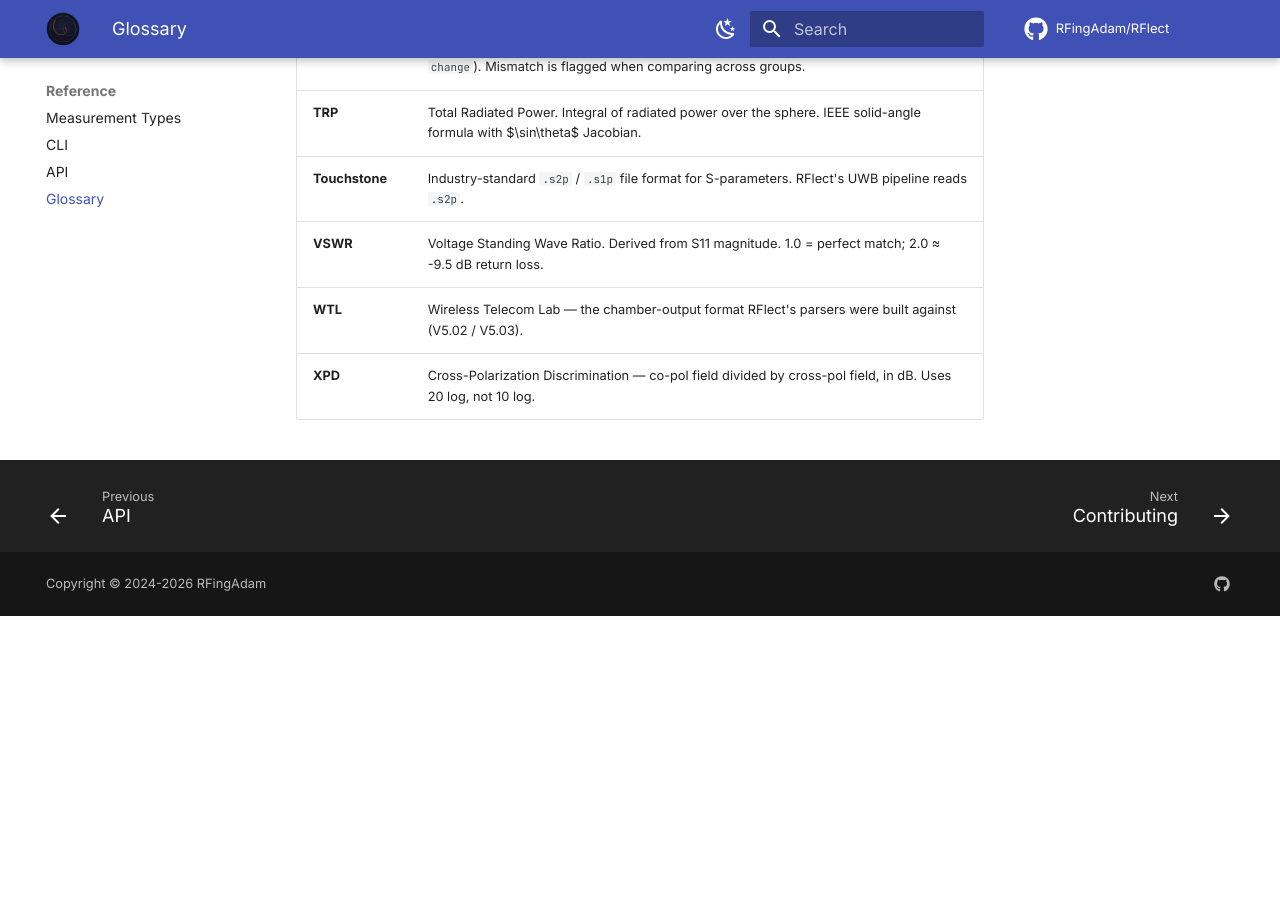
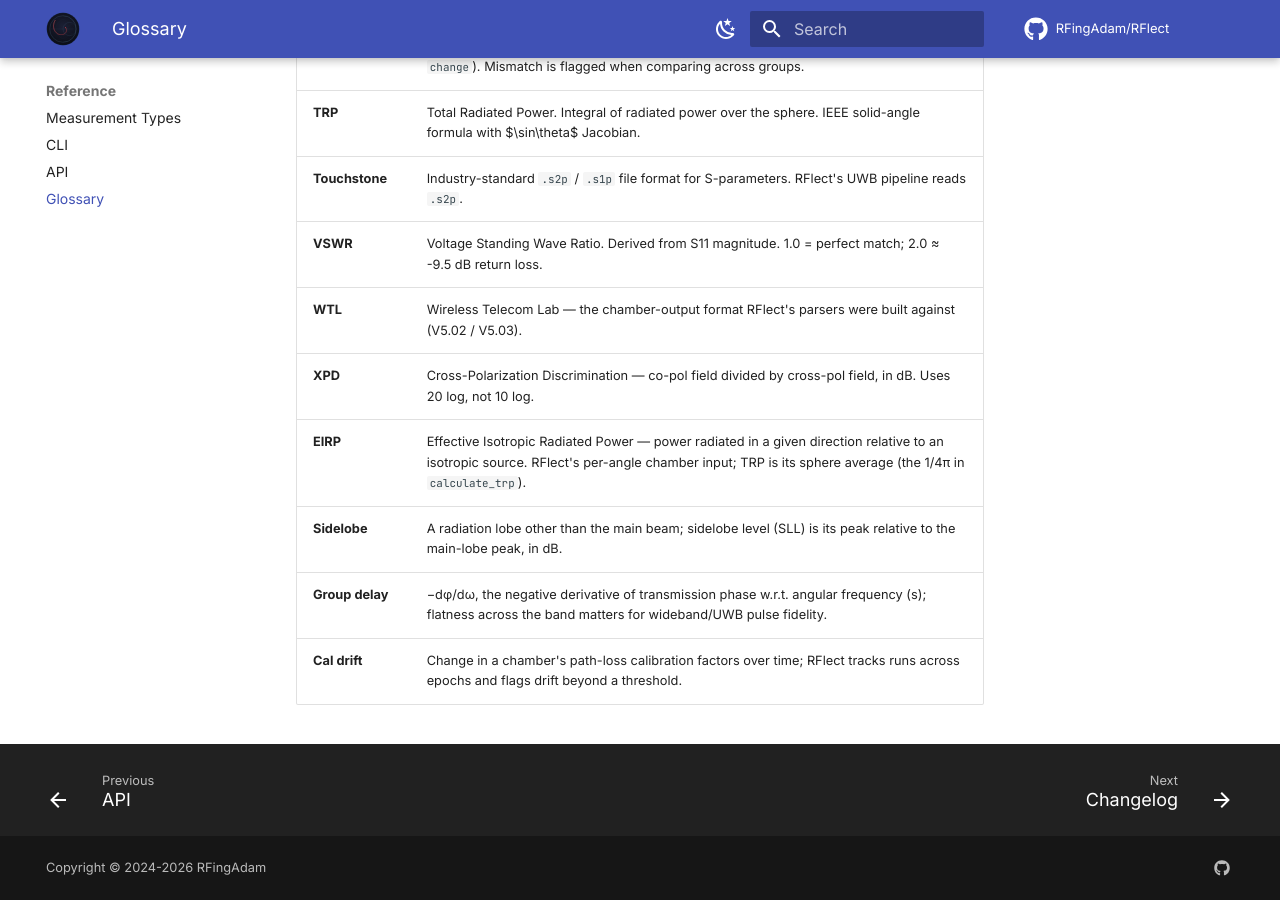
Before and after one commit to Yverr0y/RFlect, an MkDocs documentation site: the page built from docs/reference/glossary.md, in a window 1280 px wide and 900 px high, scrolled down 1278 px. Built offline with MkDocs 1.6.1 and Material for MkDocs 9.7.7, drawn with Linux system fonts in a browser that asks for light colours; comment, search, counter and statistics services are not loaded; before the commit the page ends 1894 px from its top, so only the background shows below that.

Commit message:
docs: add CHANGELOG + finish reference glossary (v5.1)
- Add CHANGELOG.md (Keep-a-Changelog) seeded from RELEASE_NOTES.md, surfaced
  in the docs nav via docs/changelog.md (include-markdown). Closes #21.
- Glossary: add the remaining emitted-metric terms (EIRP, Sidelobe, Group
  delay, Cal drift). The glossary/measurement-types/mcp-overview pages were
  substantially rebuilt in v5.0.0; this finishes the metric coverage. Closes #20.
- mkdocs --strict builds clean.

```diff
--- a/docs/reference/glossary.md
+++ b/docs/reference/glossary.md
@@ -25,3 +25,7 @@
 | **VSWR** | Voltage Standing Wave Ratio. Derived from S11 magnitude. 1.0 = perfect match; 2.0 ≈ -9.5 dB return loss. |
 | **WTL** | Wireless Telecom Lab — the chamber-output format RFlect's parsers were built against (V5.02 / V5.03). |
 | **XPD** | Cross-Polarization Discrimination — co-pol field divided by cross-pol field, in dB. Uses 20 log, not 10 log. |
+| **EIRP** | Effective Isotropic Radiated Power — power radiated in a given direction relative to an isotropic source. RFlect's per-angle chamber input; TRP is its sphere average (the 1/4π in `calculate_trp`). |
+| **Sidelobe** | A radiation lobe other than the main beam; sidelobe level (SLL) is its peak relative to the main-lobe peak, in dB. |
+| **Group delay** | −dφ/dω, the negative derivative of transmission phase w.r.t. angular frequency (s); flatness across the band matters for wideband/UWB pulse fidelity. |
+| **Cal drift** | Change in a chamber's path-loss calibration factors over time; RFlect tracks runs across epochs and flags drift beyond a threshold. |
--- a/mkdocs.yml
+++ b/mkdocs.yml
@@ -110,4 +110,5 @@ nav:
       - CLI: reference/cli.md
       - API: reference/api.md
       - Glossary: reference/glossary.md
+  - Changelog: changelog.md
   - Contributing: contributing.md
```
Also changed, not shown: CHANGELOG.md (added, +58 -0 lines), docs/changelog.md (added, +3 -0 lines).
